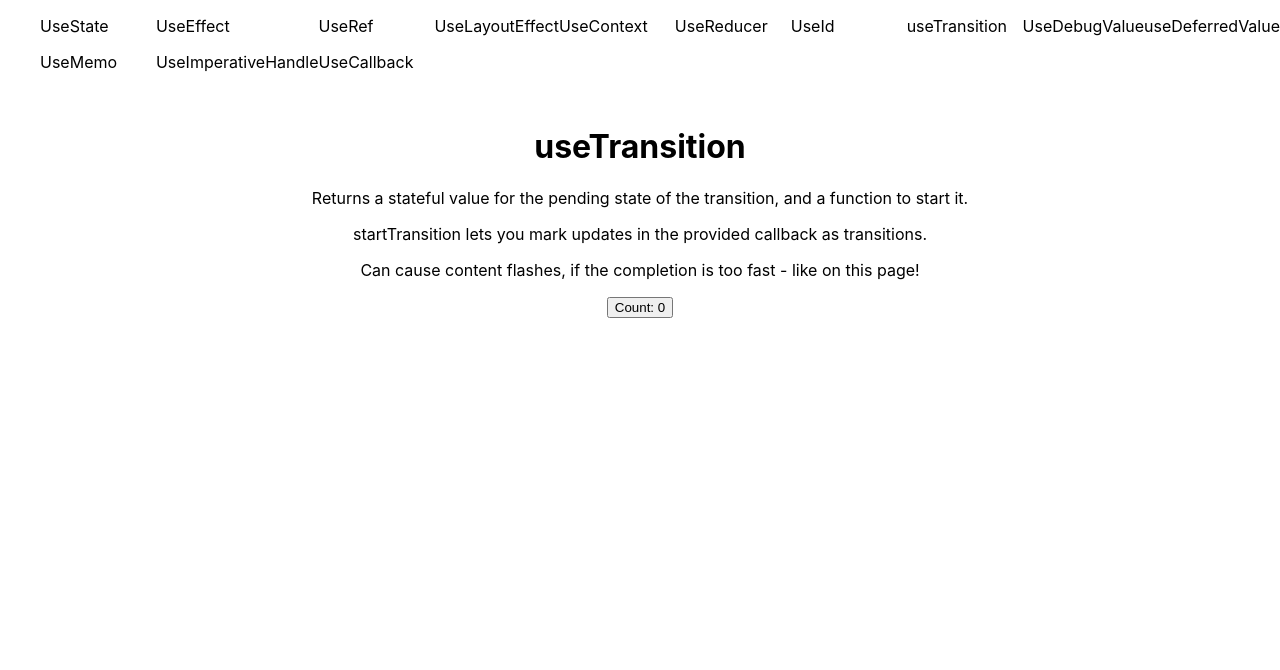
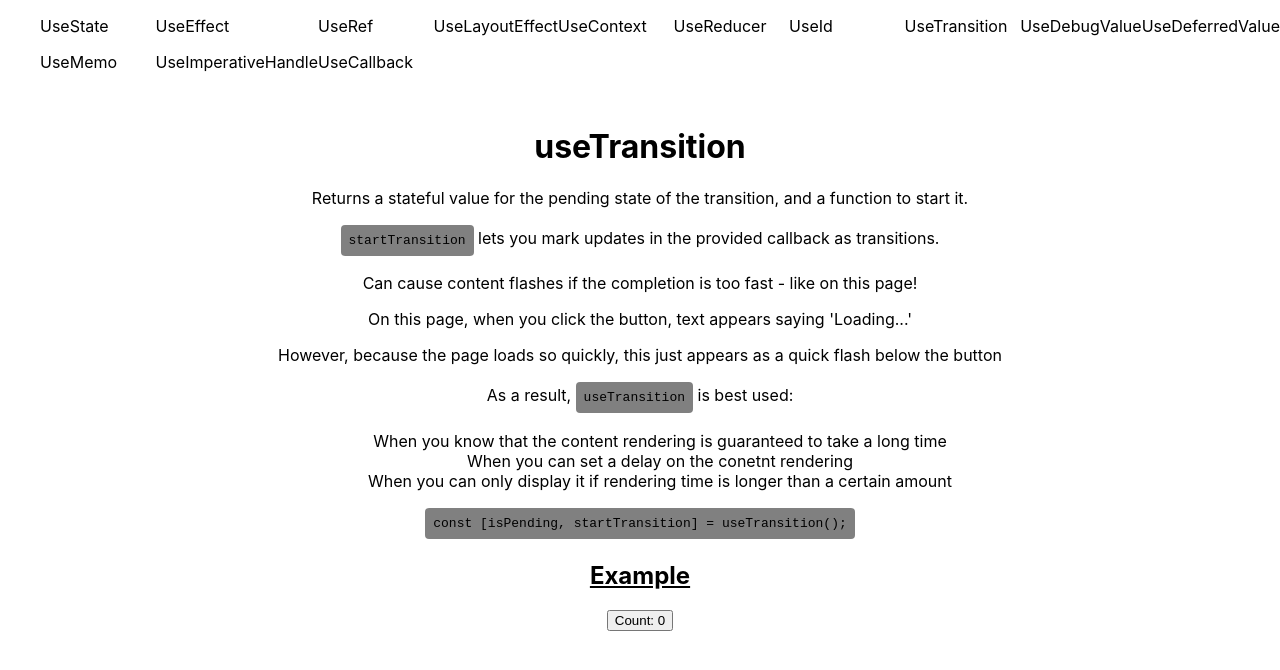
Before and after one commit to Abibubble/hooks-learning, a Next.js app: page /use-transition in a window 1280 px wide. Shown: the top 670 px of the page. Built offline with nearby package versions, Linux system fonts and the light colour scheme.

Commit message:
wip: Improve useTransition page

```diff
--- a/components/layout.js
+++ b/components/layout.js
@@ -34,13 +34,13 @@ export default function Layout({ ...props }) {
 							<a href="/use-id">UseId</a>
 						</li>
 						<li>
-							<a href="/use-transition">useTransition</a>
+							<a href="/use-transition">UseTransition</a>
 						</li>
 						<li>
 							<a href="/use-debug-value">UseDebugValue</a>
 						</li>
 						<li>
-							<a href="/use-deferred-value">useDeferredValue</a>
+							<a href="/use-deferred-value">UseDeferredValue</a>
 						</li>
 						<li>
 							<a href="/use-memo">UseMemo</a>
--- a/pages/use-transition.js
+++ b/pages/use-transition.js
@@ -19,16 +19,42 @@ export default function Transition() {
 				function to start it.
 			</p>
 			<p>
-				startTransition lets you mark updates in the provided callback as
-				transitions.
+				<code>startTransition</code> lets you mark updates in the provided
+				callback as transitions.
 			</p>
 			<p>
-				Can cause content flashes, if the completion is too fast - like on this
+				Can cause content flashes if the completion is too fast - like on this
 				page!
 			</p>
+			<p>
+				On this page, when you click the button, text appears saying
+				'Loading...'
+			</p>
+			<p>
+				However, because the page loads so quickly, this just appears as a quick
+				flash below the button
+			</p>
+			<p>
+				As a result, <code>useTransition</code> is best used:
+				<ul>
+					<li>
+						When you know that the content rendering is guaranteed to take a
+						long time
+					</li>
+					<li>When you can set a delay on the conetnt rendering</li>
+					<li>
+						When you can only display it if rendering time is longer than a
+						certain amount
+					</li>
+				</ul>
+			</p>
+			<p>
+				<code>{'const [isPending, startTransition] = useTransition();'}</code>
+			</p>
+			<h2>Example</h2>
 			<div>
+				<button onClick={handleClick}>Count: {count}</button>
 				{isPending && <p>Loading...</p>}
-				<button onClick={handleClick}>Count: {count}</button>
 			</div>
 		</Layout>
 	);
```
